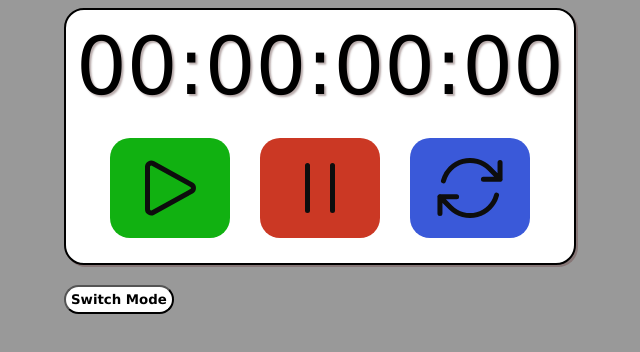
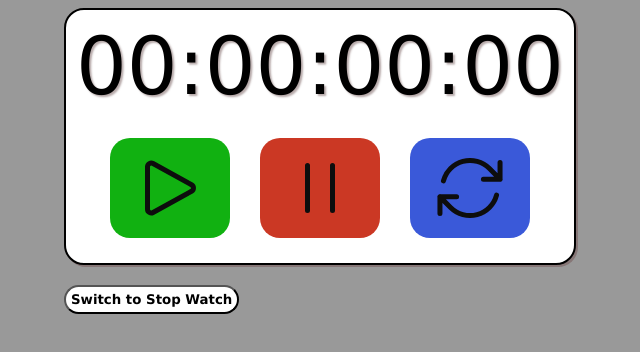
Before and after one commit to K1ndl3/stop_watch, a React (Vite) app: page / in a window 1280 px wide. Shown: the top 352 px of the page, without its empty margins (320-960 px from the left). Built offline with nearby package versions, Linux system fonts and the light colour scheme.

Commit message:
Added more UI functionality

```diff
--- a/src/App.jsx
+++ b/src/App.jsx
@@ -8,10 +8,18 @@ function App() {
     setIsStopWatch(!isStopWatch);
   }
 
+  function getMode() {
+    let sw = "Stop Watch";
+    let t = "Timer";
+
+    return isStopWatch ? sw : t;
+
+  }
+
   return (
     <>
       {(isStopWatch) ? <StopWatch></StopWatch> : <Timer></Timer>}
-      <button className="switch-mode" onClick={SwitchMode}>Switch Mode</button>
+      <button className="switch-mode" onClick={SwitchMode}>Switch to {getMode()}</button>
     </>
   );
 }
--- a/src/index.css
+++ b/src/index.css
@@ -108,7 +108,7 @@ body{
   flex-direction: column;
   align-items: center;
   border: 2px solid;
-  border-radius: 10px;
+  border-radius: 20px;
   background-color: white;
   box-shadow: 2px 2px rgba(111, 75, 75, 0.449);
 }
```
